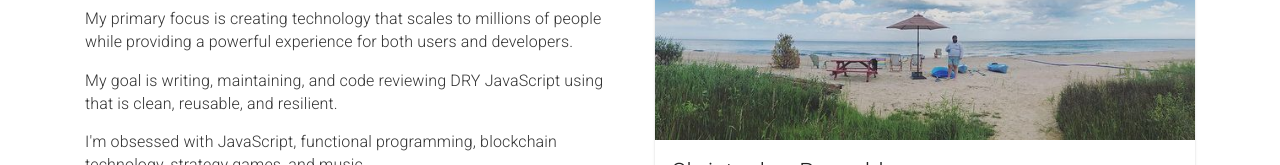
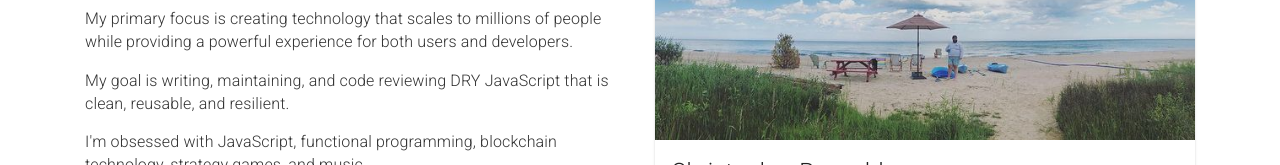
Before and after one commit to christopherrobin/portfolio, a React (Create React App) app: page /hello in a window 1280 px wide. Shown: the part 253-418 px from the top of the page. Built offline with nearby package versions, Linux system fonts and the light colour scheme.

Commit message:
Oops a stray word made it in there

```diff
--- a/src/components/Hello.js
+++ b/src/components/Hello.js
@@ -29,7 +29,7 @@ const Hello = () => {
                         both users and developers.
                         </p>
                         <p>
-                        My goal is writing, maintaining, and code reviewing DRY JavaScript using
+                        My goal is writing, maintaining, and code reviewing DRY JavaScript
                         that is clean, reusable, and resilient.
                         </p>
                         <p>
```
